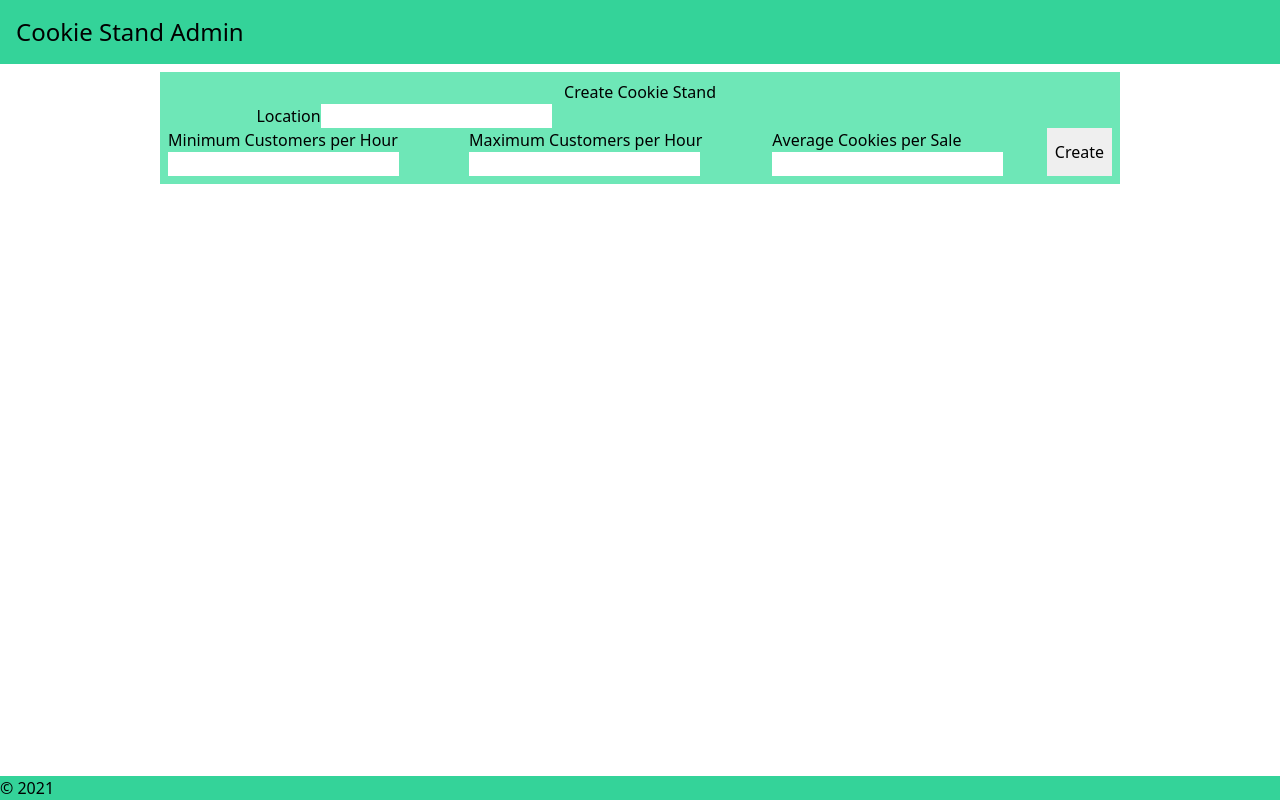
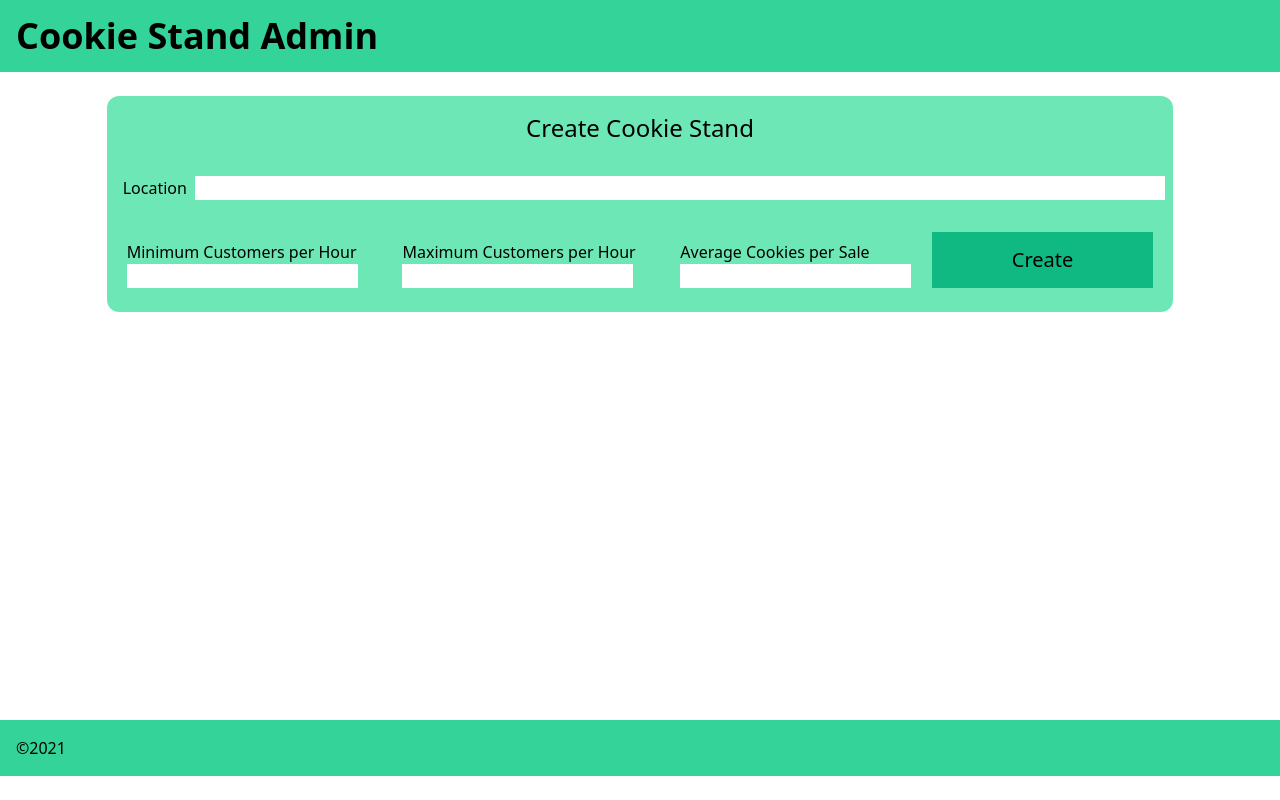
Before and after one commit to Tasneemalabsi/cookie-stand-admin, a Next.js app: page / in a window 1280 px wide. Built offline with nearby package versions, Linux system fonts and the light colour scheme.

Commit message:
edit some css

```diff
--- a/pages/index.js
+++ b/pages/index.js
@@ -26,35 +26,37 @@ export default function Home(event) {
         <link href="https://unpkg.com/tailwindcss@^1.0/dist/tailwind.min.css" rel="stylesheet"/>
       </Head>
 
-      <header className='bg-green-400 flex justify-start p-4 text-2xl mb-2'>
+      <header className='bg-green-400 flex justify-start p-4 text-4xl mb-2 font-bold'>
         <h1>
         Cookie Stand Admin
         </h1>
       </header>
       <main>
 
-        <form action="" onSubmit={formHandler} className='flex flex-col justify-center bg-green-300 w-3/4 mx-auto p-2'>
-        <h2 htmlFor="" className='mx-auto flex justify-center'>Create Cookie Stand</h2>
-          <div className='flex-auto flex justify-center w-1/2'>
-        <label>Location</label>
-          <input type="text" name='location' />
+        <form action="" onSubmit={formHandler} className='flex flex-col justify-center bg-green-300 w-10/12 mx-auto p-2 my-6 rounded-xl'>
+        <h2 htmlFor="" className='mx-auto flex justify-center my-2 text-2xl 	--tw-text-opacity: 1;'>Create Cookie Stand</h2>
+          <div className='flex-auto flex justify-center py-6'>
+        <label className='px-2'>Location</label>
+          <input type="text" name='location' className='w-full'/>
           </div>
-          <div className='flex'>
-          <div className=''>
+          <div className='flex py-2 px-3'>
+          <div className='py-2'>
           <label>Minimum Customers per Hour</label>
           <input type="number" name='minCustomers' />
           </div>
-          <div>
+          <div className='py-2'>
           <label>Maximum Customers per Hour</label>
           <input type="number" name='maxCustomers' />
           </div>
-          <div>
+          <div className='py-2'>
           <label>Average Cookies per Sale</label>
           <input type="number" name='avgCookies' />
           </div>
-          <input type="submit" value ="Create" className = 'px-2' />
+          <input type="submit" value ="Create" className = 'px-20 h-14 text-xl bg-green-500' />
           </div>
         </form>
+        <div className='py-1'>
+        {stand.length?<p className='flex justify-center my-6'>Report Table Coming Soon...</p>:console.log('hello')}
         <div className='flex justify-center'>
         {stand.map(item => {
                         return (
@@ -63,9 +65,10 @@ export default function Home(event) {
                     })
                 }
         </div>
+        </div>
       </main>
-      <footer className = 'bg-green-400 bottom-0 fixed w-full'>
-        &copy; 2021
+      <footer className = 'bg-green-400 bottom-0 fixed w-full p-4 my-6'>
+        &copy;2021
       </footer>
     </div>
   )
```
